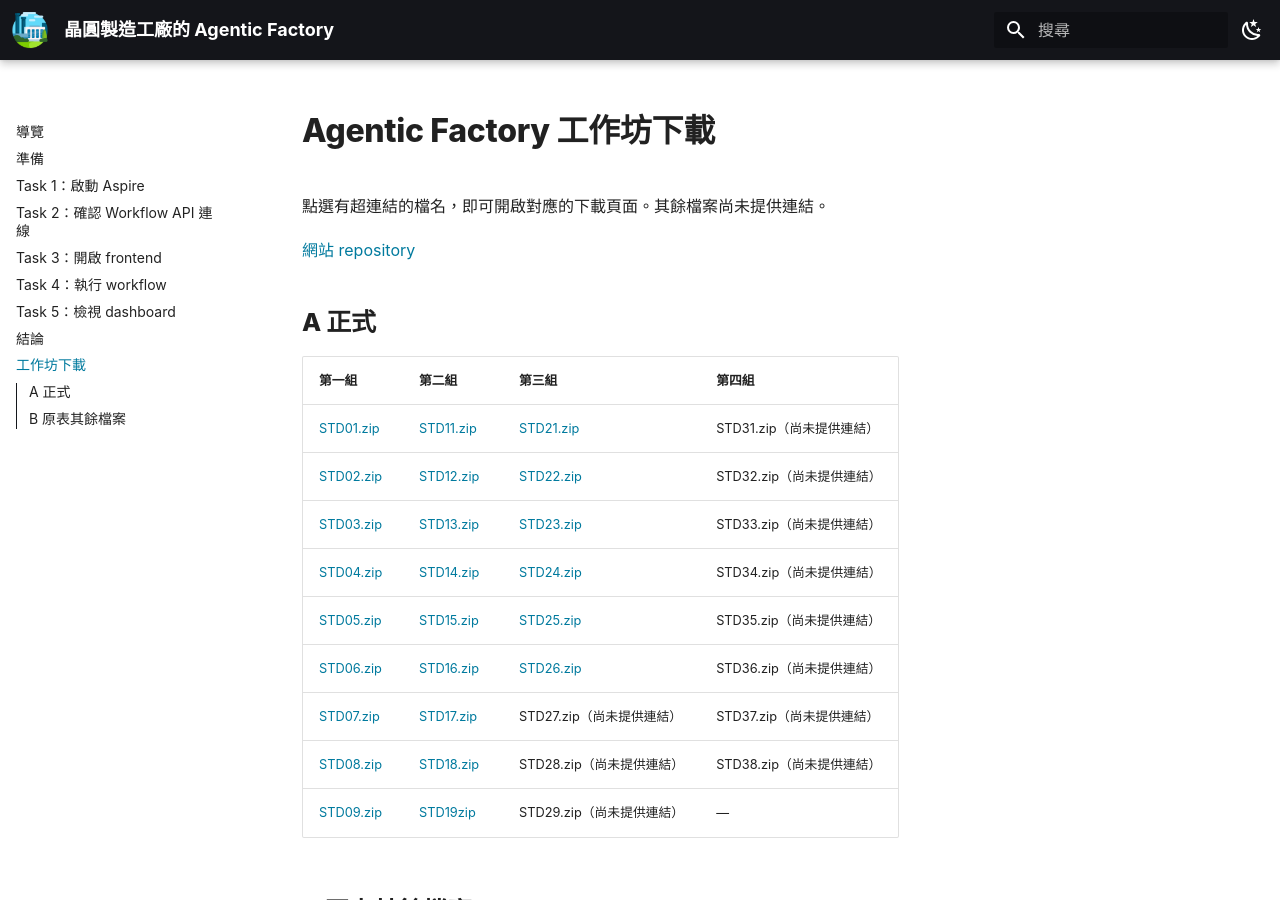
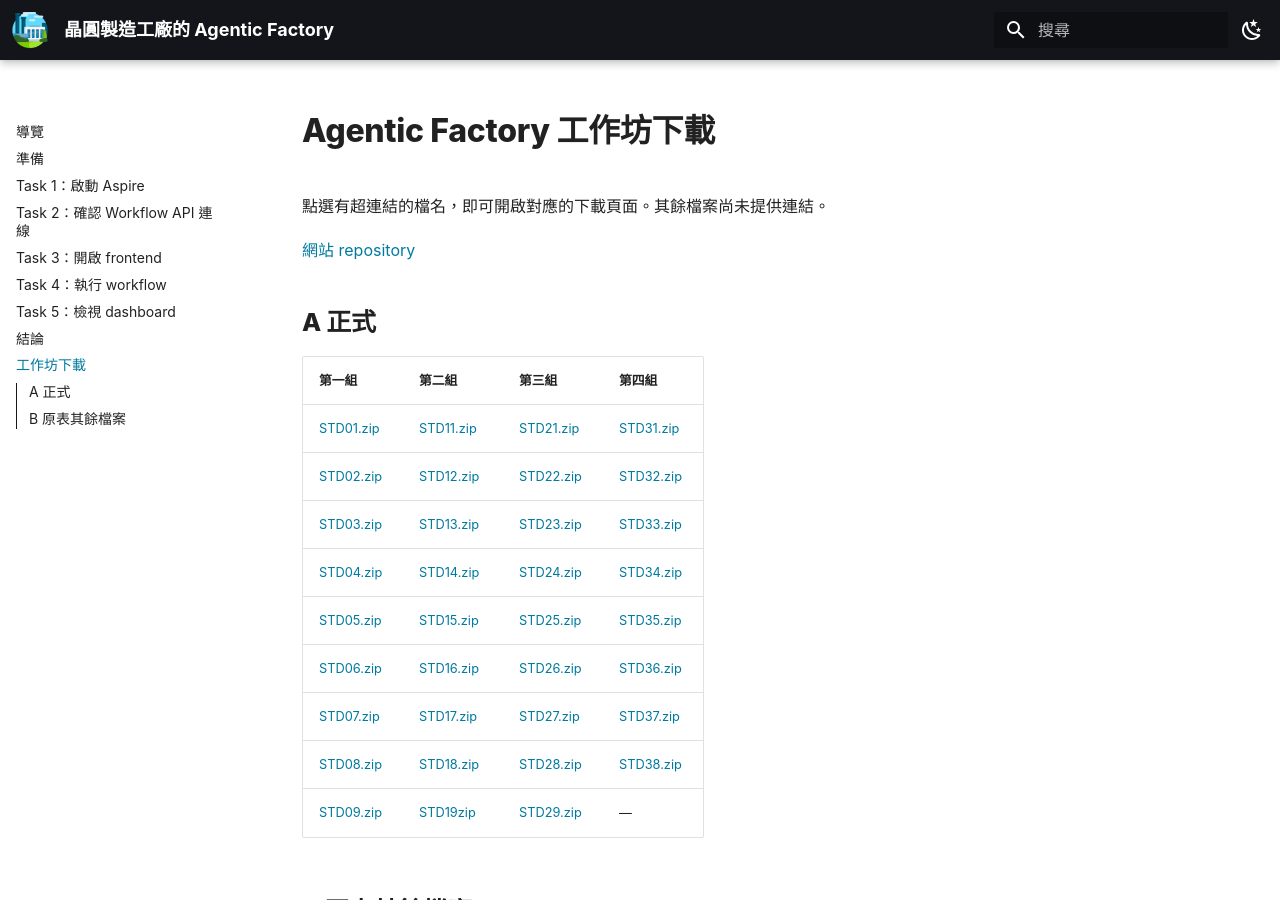
Before and after one commit to ownway22/workshop-agentic-factory-pages, an MkDocs documentation site: the page built from docs/workshop-downloads.md, in a window 1280 px wide and 900 px high. Built offline with MkDocs 1.6.1 and Material for MkDocs 9.7.7, drawn with Linux system fonts in a browser that asks for light colours.

Commit message:
Add supplied STD27-29 and STD31-38 download links
Co-authored-by: Copilot App <223556219+Copilot@users.noreply.github.com>

```diff
--- a/docs/workshop-downloads.md
+++ b/docs/workshop-downloads.md
@@ -8,15 +8,15 @@
 
 | 第一組 | 第二組 | 第三組 | 第四組 |
 | --- | --- | --- | --- |
-| [STD01.zip](https://livesend.microsoft.com/i/YQ2qVruoBbrSdjb___v9rTrt3JDsznlnIZzfkPl1DCig6b0axZy4vY86lHtmPLUSSIGNSdnQDjacp7EqcPjPLUSSIGNPoy8pPiNz___pYuNPLUSSIGNOl___yTcpF38TNexlXhGHskbIxI___5UZjJlCbc61S) | [STD11.zip](https://livesend.microsoft.com/i/YQ2qVruoBbrSdjb___v9rTrt3JDsznlnIZzfkPl1DCig7KA2qcjrooVCAVneQ9V___f7apyFS3Ewi8MOTBwfYvp2IGC6Wb4wPLUSSIGNX59sMaRs3OPTNKXVg2puPrKXU0a1tBhP0XS) | [STD21.zip](https://livesend.microsoft.com/i/YQ2qVruoBbrSdjb___v9rTrt3JDsznlnIZzfkPl1DCig4___paeNPLUSSIGNURbJr4G1c00NrfyRaYH7RulygYQHOX19wuIBjSz96gQdKmu1UGPsIayEj1PLUSSIGNXXCRxmAyJH7xo1GHyzuZ) | STD31.zip（尚未提供連結） |
-| [STD02.zip](https://livesend.microsoft.com/i/YQ2qVruoBbrSdjb___v9rTrt3JDsznlnIZzfkPl1DCig7KA2qcjrooVCAVneQ9V___f7d1QvEwxoqJ4TtQsYJVVZLuBAlKR9iLe4HzcYh5bepwpFCQuouhlGI3yk6vixEcFP) | [STD12.zip](https://livesend.microsoft.com/i/YQ2qVruoBbrSdjb___v9rTrt3JDsznlnIZzfkPl1DCig49Q6r7Zd2eZ3Nl1R1S4OgkwTIBVI3q4wiX20kgUNp3L5bh75GgFUuMKFem6aHCFNyJGS4lAPLUSSIGNSdR95UoRXAtr5k) | [STD22.zip](https://livesend.microsoft.com/i/YQ2qVruoBbrSdjb___v9rTrt3JDsznlnIZzfkPl1DCig5i___TqBcKtxls53PLUSSIGN7jsqlPLUSSIGNbmWyfVuzRmHgQ7aBZxKalqNRPLUSSIGNdHIVzXlQwqbRiPLUSSIGNPpnA9i0Gnm09ElvPLUSSIGNzcRJV8Y___tz) | STD32.zip（尚未提供連結） |
-| [STD03.zip](https://livesend.microsoft.com/i/YQ2qVruoBbrSdjb___v9rTrt3JDsznlnIZzfkPl1DCig70oJQNDEFTOjoYR7N9FbewtnFYQRtJvPYOV6f6Ixeqk42LnRfYrGTJ7uPLUSSIGNh9kCjrRGABndk___zKbIsuoH3U9Owx6) | [STD13.zip](https://livesend.microsoft.com/i/YQ2qVruoBbrSdjb___v9rTrt3JDsznlnIZzfkPl1DCig6b0axZy4vY86lHtmPLUSSIGNSdnQDgtHDHDLtlbS9wyyyO2___kG1OtUbmiw6ezSZdFgOxIrN2P8zUxl3LI4f41hkcE5lhX) | [STD23.zip](https://livesend.microsoft.com/i/YQ2qVruoBbrSdjb___v9rTrt3JDsznlnIZzfkPl1DCig7BdA83WyRxpiwZTwnyGDGbyPtlpM38vIxJdSTVnkUrTSyl58BKb68LQgPciSptryKl0QXzHQtZjdJkCpyM6vs2) | STD33.zip（尚未提供連結） |
-| [STD04.zip](https://livesend.microsoft.com/i/YQ2qVruoBbrSdjb___v9rTrt3JDsznlnIZzfkPl1DCig6TkymaexbZ8Y3cJvin1___U15cpwXZCTs5yx40iTApGESpZclmEDmfSIJCUhWu8jz5jQiP___bRQQuxPLUSSIGNmhJBumdSi2) | [STD14.zip](https://livesend.microsoft.com/i/YQ2qVruoBbrSdjb___v9rTrt3JDsznlnIZzfkPl1DCig4bEdvYIy9GVyNK0FTwnm3Pv01L4dX7s47MQzYR3vJdI3jsq8owa7UzcJRJiuLi___xTszxMsHJnIzp3cOlPTXTOE) | [STD24.zip](https://livesend.microsoft.com/i/YQ2qVruoBbrSdjb___v9rTrt3JDsznlnIZzfkPl1DCig4bEdvYIy9GVyNK0FTwnm3PZhC___7ummm8eD7kmtgSrCtwCzM6O6jh4sozKkDoPX3QdMBLi9DAcQkaBO4MJvs1QO) | STD34.zip（尚未提供連結） |
-| [STD05.zip](https://livesend.microsoft.com/i/YQ2qVruoBbrSdjb___v9rTrt3JDsznlnIZzfkPl1DCig4___paeNPLUSSIGNURbJr4G1c00NrfySXPLUSSIGNXaPLUSSIGNxWNCSJPLUSSIGNnblL15QFBD6NVVce0omChGk9NdbDDC6GOx4vLC5kqm1NAQPLUSSIGNRUPLUSSIGND) | [STD15.zip](https://livesend.microsoft.com/i/YQ2qVruoBbrSdjb___v9rTrt3JDsznlnIZzfkPl1DCig7BdA83WyRxpiwZTwnyGDGbz8yPLNFLdObVoP8PEyUh27ulx2JbKcMiLtqeUhj73cPLUSSIGNjge4VLVDTMJwzOPgRRdbl) | [STD25.zip](https://livesend.microsoft.com/i/YQ2qVruoBbrSdjb___v9rTrt3JDsznlnIZzfkPl1DCig6TkymaexbZ8Y3cJvin1___U1oQJhryEgaRQl6JXCSacEm___2OnDV3rzPzysCbpPLUSSIGN6DmAH5dGx8SiwmKKyXem2jUTB5) | STD35.zip（尚未提供連結） |
-| [STD06.zip](https://livesend.microsoft.com/i/YQ2qVruoBbrSdjb___v9rTrt3JDsznlnIZzfkPl1DCig7PLUSSIGNClF0XRjOYT___0zvR04oWbx___rSsBIGyWPQEvFu9gMRUskBJWnldcqu0Dcy39LEKaIfAzQCDjkOC4gjE______mEY8k) | [STD16.zip](https://livesend.microsoft.com/i/YQ2qVruoBbrSdjb___v9rTrt3JDsznlnIZzfkPl1DCig4___paeNPLUSSIGNURbJr4G1c00NrfySBQLRnTwh6Hcs250f___Fm___vbhyjLdnTGOzjNpkq7NNYU6JyfNrv9FvFK82iu2PLUSSIGN9NQ) | [STD26.zip](https://livesend.microsoft.com/i/YQ2qVruoBbrSdjb___v9rTrt3JDsznlnIZzfkPl1DCig6iwzSaGveJUVvnq2dD11dCpqS0MS0LlsL8jJjAmaqaf2q5bv3itLvwB4HPntMzxmKW6a4mKT6XRI4Mc___LRLVAl) | STD36.zip（尚未提供連結） |
-| [STD07.zip](https://livesend.microsoft.com/i/YQ2qVruoBbrSdjb___v9rTrt3JDsznlnIZzfkPl1DCig5GG9___DZxxXR7nKLBwwJ0OT2nH2O6MYAdPLUSSIGNUGNL6yUjXd___w7h4lFUCVtHsGtrpDnxeTtQDuixLD7p1Yo3PLUSSIGNzJHPVJ) | [STD17.zip](https://livesend.microsoft.com/i/YQ2qVruoBbrSdjb___v9rTrt3JDsznlnIZzfkPl1DCig70oJQNDEFTOjoYR7N9FbewOrQE386Rg___psrCN6ZwPLUSSIGNOMbYFKUzNksyzeu6s3YW8zMpDmPB6pQfr___zKPLUSSIGN5___msPLUSSIGNkBG) | STD27.zip（尚未提供連結） | STD37.zip（尚未提供連結） |
-| [STD08.zip](https://livesend.microsoft.com/i/YQ2qVruoBbrSdjb___v9rTrt3JDsznlnIZzfkPl1DCig5i___TqBcKtxls53PLUSSIGN7jsqlPLUSSIGNbD9HUsFZBzPLUSSIGN0makC3cfMcIuHbcdzPLUSSIGNstzCgQdF1tzBfRAR483f8xsMhclssaE5KUIF) | [STD18.zip](https://livesend.microsoft.com/i/YQ2qVruoBbrSdjb___v9rTrt3JDsznlnIZzfkPl1DCig7ebrdGoVDaxcOqjiwjS2WYUoTAOWK5PLUSSIGNiunlQ0bqNcD1lB___lu1CPTSzriPzJoMPLUSSIGNpn8rXdLPLUSSIGNe7WbQdks2az6tQPM) | STD28.zip（尚未提供連結） | STD38.zip（尚未提供連結） |
-| [STD09.zip](https://livesend.microsoft.com/i/YQ2qVruoBbrSdjb___v9rTrt3JDsznlnIZzfkPl1DCig6iwzSaGveJUVvnq2dD11dCsEuYilFAFH6j0fE4MU6eIzUtmSIsfCHUAohWwhK___HMcjxanhXETurwJjZyaITwkW) | [STD19zip](https://livesend.microsoft.com/i/YQ2qVruoBbrSdjb___v9rTrt3JDsznlnIZzfkPl1DCig4bEdvYIy9GVyNK0FTwnm3Pw80xyF2KOYE___xv5Fe7VMpU56mdh2BRw8I1ePLUSSIGNYVZySflgnBpAopbEquIqhOiVpdRy) | STD29.zip（尚未提供連結） | — |
+| [STD01.zip](https://livesend.microsoft.com/i/YQ2qVruoBbrSdjb___v9rTrt3JDsznlnIZzfkPl1DCig6b0axZy4vY86lHtmPLUSSIGNSdnQDjacp7EqcPjPLUSSIGNPoy8pPiNz___pYuNPLUSSIGNOl___yTcpF38TNexlXhGHskbIxI___5UZjJlCbc61S) | [STD11.zip](https://livesend.microsoft.com/i/YQ2qVruoBbrSdjb___v9rTrt3JDsznlnIZzfkPl1DCig7KA2qcjrooVCAVneQ9V___f7apyFS3Ewi8MOTBwfYvp2IGC6Wb4wPLUSSIGNX59sMaRs3OPTNKXVg2puPrKXU0a1tBhP0XS) | [STD21.zip](https://livesend.microsoft.com/i/YQ2qVruoBbrSdjb___v9rTrt3JDsznlnIZzfkPl1DCig4___paeNPLUSSIGNURbJr4G1c00NrfyRaYH7RulygYQHOX19wuIBjSz96gQdKmu1UGPsIayEj1PLUSSIGNXXCRxmAyJH7xo1GHyzuZ) | [STD31.zip](https://livesend.microsoft.com/i/YQ2qVruoBbrSdjb___v9rTrt3JDsznlnIZzfkPl1DCig7BdA83WyRxpiwZTwnyGDGbuicfdc8a___xa5jlPKJUuEr97QT8W76bpUPnrldDMk7iKwYzS4JQZFrPY5___a87TTl8) |
+| [STD02.zip](https://livesend.microsoft.com/i/YQ2qVruoBbrSdjb___v9rTrt3JDsznlnIZzfkPl1DCig7KA2qcjrooVCAVneQ9V___f7d1QvEwxoqJ4TtQsYJVVZLuBAlKR9iLe4HzcYh5bepwpFCQuouhlGI3yk6vixEcFP) | [STD12.zip](https://livesend.microsoft.com/i/YQ2qVruoBbrSdjb___v9rTrt3JDsznlnIZzfkPl1DCig49Q6r7Zd2eZ3Nl1R1S4OgkwTIBVI3q4wiX20kgUNp3L5bh75GgFUuMKFem6aHCFNyJGS4lAPLUSSIGNSdR95UoRXAtr5k) | [STD22.zip](https://livesend.microsoft.com/i/YQ2qVruoBbrSdjb___v9rTrt3JDsznlnIZzfkPl1DCig5i___TqBcKtxls53PLUSSIGN7jsqlPLUSSIGNbmWyfVuzRmHgQ7aBZxKalqNRPLUSSIGNdHIVzXlQwqbRiPLUSSIGNPpnA9i0Gnm09ElvPLUSSIGNzcRJV8Y___tz) | [STD32.zip](https://livesend.microsoft.com/i/YQ2qVruoBbrSdjb___v9rTrt3JDsznlnIZzfkPl1DCig5GG9___DZxxXR7nKLBwwJ0OTaMXcjXFwbyvEd2TEI94B9tinGqie29spPFJqprEBVs8Pir2TnVOxZa8hLkldNwo1) |
+| [STD03.zip](https://livesend.microsoft.com/i/YQ2qVruoBbrSdjb___v9rTrt3JDsznlnIZzfkPl1DCig70oJQNDEFTOjoYR7N9FbewtnFYQRtJvPYOV6f6Ixeqk42LnRfYrGTJ7uPLUSSIGNh9kCjrRGABndk___zKbIsuoH3U9Owx6) | [STD13.zip](https://livesend.microsoft.com/i/YQ2qVruoBbrSdjb___v9rTrt3JDsznlnIZzfkPl1DCig6b0axZy4vY86lHtmPLUSSIGNSdnQDgtHDHDLtlbS9wyyyO2___kG1OtUbmiw6ezSZdFgOxIrN2P8zUxl3LI4f41hkcE5lhX) | [STD23.zip](https://livesend.microsoft.com/i/YQ2qVruoBbrSdjb___v9rTrt3JDsznlnIZzfkPl1DCig7BdA83WyRxpiwZTwnyGDGbyPtlpM38vIxJdSTVnkUrTSyl58BKb68LQgPciSptryKl0QXzHQtZjdJkCpyM6vs2) | [STD33.zip](https://livesend.microsoft.com/i/YQ2qVruoBbrSdjb___v9rTrt3JDsznlnIZzfkPl1DCig6iwzSaGveJUVvnq2dD11dCUEugtr7FeOTJjgxwB3KIO7bk6A3zFTKtwBJuwkPn3nYtn5YABNnBe7c0tmpUAwy___) |
+| [STD04.zip](https://livesend.microsoft.com/i/YQ2qVruoBbrSdjb___v9rTrt3JDsznlnIZzfkPl1DCig6TkymaexbZ8Y3cJvin1___U15cpwXZCTs5yx40iTApGESpZclmEDmfSIJCUhWu8jz5jQiP___bRQQuxPLUSSIGNmhJBumdSi2) | [STD14.zip](https://livesend.microsoft.com/i/YQ2qVruoBbrSdjb___v9rTrt3JDsznlnIZzfkPl1DCig4bEdvYIy9GVyNK0FTwnm3Pv01L4dX7s47MQzYR3vJdI3jsq8owa7UzcJRJiuLi___xTszxMsHJnIzp3cOlPTXTOE) | [STD24.zip](https://livesend.microsoft.com/i/YQ2qVruoBbrSdjb___v9rTrt3JDsznlnIZzfkPl1DCig4bEdvYIy9GVyNK0FTwnm3PZhC___7ummm8eD7kmtgSrCtwCzM6O6jh4sozKkDoPX3QdMBLi9DAcQkaBO4MJvs1QO) | [STD34.zip](https://livesend.microsoft.com/i/YQ2qVruoBbrSdjb___v9rTrt3JDsznlnIZzfkPl1DCig7BdA83WyRxpiwZTwnyGDGb1w7wXkgRPLUSSIGNRJyTtKoQVY2KecpRtxIt6XeaPLUSSIGNPLUSSIGNHhx2qJyd61T3mMLEzOqRoAn0mLYqY) |
+| [STD05.zip](https://livesend.microsoft.com/i/YQ2qVruoBbrSdjb___v9rTrt3JDsznlnIZzfkPl1DCig4___paeNPLUSSIGNURbJr4G1c00NrfySXPLUSSIGNXaPLUSSIGNxWNCSJPLUSSIGNnblL15QFBD6NVVce0omChGk9NdbDDC6GOx4vLC5kqm1NAQPLUSSIGNRUPLUSSIGND) | [STD15.zip](https://livesend.microsoft.com/i/YQ2qVruoBbrSdjb___v9rTrt3JDsznlnIZzfkPl1DCig7BdA83WyRxpiwZTwnyGDGbz8yPLNFLdObVoP8PEyUh27ulx2JbKcMiLtqeUhj73cPLUSSIGNjge4VLVDTMJwzOPgRRdbl) | [STD25.zip](https://livesend.microsoft.com/i/YQ2qVruoBbrSdjb___v9rTrt3JDsznlnIZzfkPl1DCig6TkymaexbZ8Y3cJvin1___U1oQJhryEgaRQl6JXCSacEm___2OnDV3rzPzysCbpPLUSSIGN6DmAH5dGx8SiwmKKyXem2jUTB5) | [STD35.zip](https://livesend.microsoft.com/i/YQ2qVruoBbrSdjb___v9rTrt3JDsznlnIZzfkPl1DCig7daM___PLUSSIGNfnJvq9wv06lQQwRTpKTOnyETAExWotOCUzNk___BB6O2KMSoyHpyJP3YehkFzIP7LaBB4XBKf6thM7SK9Y) |
+| [STD06.zip](https://livesend.microsoft.com/i/YQ2qVruoBbrSdjb___v9rTrt3JDsznlnIZzfkPl1DCig7PLUSSIGNClF0XRjOYT___0zvR04oWbx___rSsBIGyWPQEvFu9gMRUskBJWnldcqu0Dcy39LEKaIfAzQCDjkOC4gjE______mEY8k) | [STD16.zip](https://livesend.microsoft.com/i/YQ2qVruoBbrSdjb___v9rTrt3JDsznlnIZzfkPl1DCig4___paeNPLUSSIGNURbJr4G1c00NrfySBQLRnTwh6Hcs250f___Fm___vbhyjLdnTGOzjNpkq7NNYU6JyfNrv9FvFK82iu2PLUSSIGN9NQ) | [STD26.zip](https://livesend.microsoft.com/i/YQ2qVruoBbrSdjb___v9rTrt3JDsznlnIZzfkPl1DCig6iwzSaGveJUVvnq2dD11dCpqS0MS0LlsL8jJjAmaqaf2q5bv3itLvwB4HPntMzxmKW6a4mKT6XRI4Mc___LRLVAl) | [STD36.zip](https://livesend.microsoft.com/i/YQ2qVruoBbrSdjb___v9rTrt3JDsznlnIZzfkPl1DCig70oJQNDEFTOjoYR7N9FbewNwbrF5sUxPLUSSIGNv3cQbvf5RU4yO___TdP0___KNEuGlohCRMXM6Thgbf01NVWEB42udbuJT___) |
+| [STD07.zip](https://livesend.microsoft.com/i/YQ2qVruoBbrSdjb___v9rTrt3JDsznlnIZzfkPl1DCig5GG9___DZxxXR7nKLBwwJ0OT2nH2O6MYAdPLUSSIGNUGNL6yUjXd___w7h4lFUCVtHsGtrpDnxeTtQDuixLD7p1Yo3PLUSSIGNzJHPVJ) | [STD17.zip](https://livesend.microsoft.com/i/YQ2qVruoBbrSdjb___v9rTrt3JDsznlnIZzfkPl1DCig70oJQNDEFTOjoYR7N9FbewOrQE386Rg___psrCN6ZwPLUSSIGNOMbYFKUzNksyzeu6s3YW8zMpDmPB6pQfr___zKPLUSSIGN5___msPLUSSIGNkBG) | [STD27.zip](https://livesend.microsoft.com/i/YQ2qVruoBbrSdjb___v9rTrt3JDsznlnIZzfkPl1DCig7KA2qcjrooVCAVneQ9V___f7z1ynRZQoEZOPLUSSIGN___5NmyIY2QW0jDZ2AuYbbopSCmZMZror97kuNjBQoFovoPLUSSIGNlQZoLHB) | [STD37.zip](https://livesend.microsoft.com/i/YQ2qVruoBbrSdjb___v9rTrt3JDsznlnIZzfkPl1DCig5GG9___DZxxXR7nKLBwwJ0OTJxAmufSR1QL2Ax6UEuj97SgKdzF0jwSwhb8R9iLy9E7MLdsaT3nVrBFTyZudEYux) |
+| [STD08.zip](https://livesend.microsoft.com/i/YQ2qVruoBbrSdjb___v9rTrt3JDsznlnIZzfkPl1DCig5i___TqBcKtxls53PLUSSIGN7jsqlPLUSSIGNbD9HUsFZBzPLUSSIGN0makC3cfMcIuHbcdzPLUSSIGNstzCgQdF1tzBfRAR483f8xsMhclssaE5KUIF) | [STD18.zip](https://livesend.microsoft.com/i/YQ2qVruoBbrSdjb___v9rTrt3JDsznlnIZzfkPl1DCig7ebrdGoVDaxcOqjiwjS2WYUoTAOWK5PLUSSIGNiunlQ0bqNcD1lB___lu1CPTSzriPzJoMPLUSSIGNpn8rXdLPLUSSIGNe7WbQdks2az6tQPM) | [STD28.zip](https://livesend.microsoft.com/i/YQ2qVruoBbrSdjb___v9rTrt3JDsznlnIZzfkPl1DCig7PLUSSIGNClF0XRjOYT___0zvR04oWb6JivsHE8abtSez4XE3cPLUSSIGNuT1yFFzaml7eovVNHj5ZPTb78b1La3MBzSN8vCNBhAPLUSSIGNW) | [STD38.zip](https://livesend.microsoft.com/i/YQ2qVruoBbrSdjb___v9rTrt3JDsznlnIZzfkPl1DCig7PLUSSIGNClF0XRjOYT___0zvR04oWbjbNF8SVTJe___R2zzC___eAvYUfYyPLUSSIGNZPLUSSIGNF3Hj1frDDySDFICFGH9lwuz4YBvu3yUdR2Hk) |
+| [STD09.zip](https://livesend.microsoft.com/i/YQ2qVruoBbrSdjb___v9rTrt3JDsznlnIZzfkPl1DCig6iwzSaGveJUVvnq2dD11dCsEuYilFAFH6j0fE4MU6eIzUtmSIsfCHUAohWwhK___HMcjxanhXETurwJjZyaITwkW) | [STD19zip](https://livesend.microsoft.com/i/YQ2qVruoBbrSdjb___v9rTrt3JDsznlnIZzfkPl1DCig4bEdvYIy9GVyNK0FTwnm3Pw80xyF2KOYE___xv5Fe7VMpU56mdh2BRw8I1ePLUSSIGNYVZySflgnBpAopbEquIqhOiVpdRy) | [STD29.zip](https://livesend.microsoft.com/i/YQ2qVruoBbrSdjb___v9rTrt3JDsznlnIZzfkPl1DCig49Q6r7Zd2eZ3Nl1R1S4OgkkhULN2VVEgV0n___KaaBOa1Rwj___w3fZzszOK2QqcpzujVRiTIm9t5cIX2hzN6PLUSSIGNIAEB) | — |
 
 ## B 原表其餘檔案
 
```
Also changed, not shown: README.md (+1 -1 lines).
